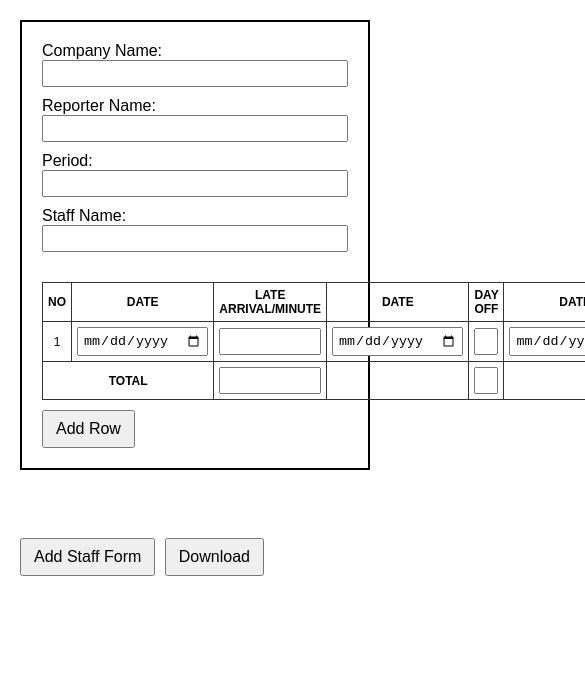
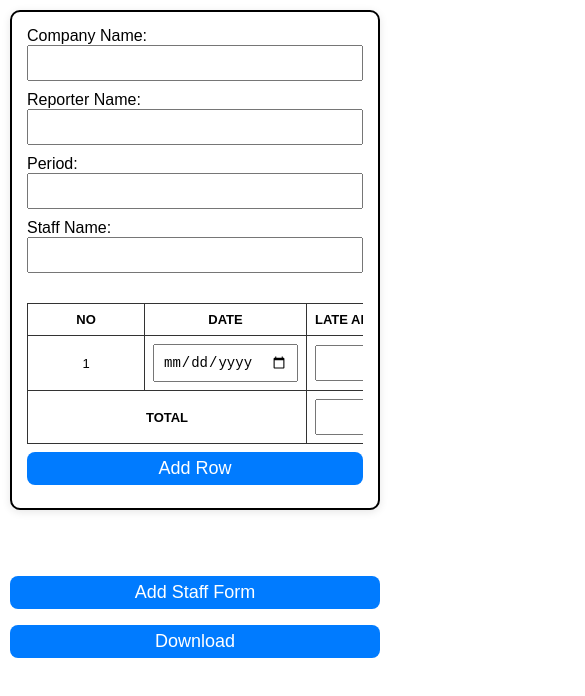
Before and after one commit to Arif22-A/AttendanceForm, a plain HTML site: page index.html in a window 390 px wide. Shown: the top 696 px of the page, 585 px wide, since content can reach past the window. Drawn offline with Linux system fonts and the light colour scheme.

Commit message:
Update index.html

```diff
--- a/index.html
+++ b/index.html
@@ -9,8 +9,13 @@
       font-family: Arial, sans-serif;
       margin: 20px;
     }
+    .table-responsive {
+      width: 100%;
+      overflow-x: auto;
+    }
     table {
       width: 100%;
+      min-width: 800px; /* supaya table gak mepet pas scroll */
       border-collapse: collapse;
     }
     th, td {
@@ -37,17 +42,81 @@
       cursor: pointer;
       margin-right: 5px;
     }
-    @media (max-width: 600px) {
-      th, td {
-        font-size: 12px;
-        padding: 5px;
-      }
-    }
     .staff-form {
       margin-bottom: 40px;
       border: 2px solid #000;
       padding: 20px;
     }
+
+    @media (max-width: 600px) {
+      body {
+        margin: 10px;
+      }
+      th, td {
+        font-size: 12px;
+        padding: 5px;
+      }
+      button {
+        font-size: 14px;
+        padding: 6px 10px;
+      }
+    }
+
+    /* TAMBAHAN BARU UNTUK MOBILE VIEW */
+  @media (max-width: 768px) {
+    body {
+      margin: 10px;
+    }
+
+    .form-section {
+      width: 100%;
+      max-width: 100%;
+    }
+
+    .staff-form {
+      padding: 15px;
+      border-radius: 10px;
+      box-shadow: 0 2px 8px rgba(0,0,0,0.1);
+    }
+
+    table {
+      display: block;
+      width: 100%;
+      overflow-x: auto;
+      white-space: nowrap;
+      border: none;
+    }
+
+    th, td {
+      font-size: 13px;
+      padding: 8px;
+      min-width: 100px; /* Supaya kolom gak mepet */
+    }
+
+    input[type="text"], input[type="number"], input[type="date"] {
+      font-size: 14px;
+      padding: 8px;
+    }
+
+    button {
+      width: 100%;
+      margin: 8px 0;
+      font-size: 18px;
+    }
+  }
+
+  /* Style tambahan umum biar enak */
+  button {
+    background-color: #007BFF;
+    color: white;
+    border: none;
+    border-radius: 8px;
+  }
+
+  button:hover {
+    background-color: #0056b3;
+  }
+
   </style>
 </head>
 <body>
@@ -62,6 +131,7 @@
     <label>Staff Name: <input type="text" class="staffName"></label>
   </div>
 
+  <div class="table-responsive">
     <table class="attendanceTable">
       <thead>
         <tr>
@@ -108,6 +178,7 @@
         </tr>
       </tfoot>
     </table>
+  </div>
 
   <button onclick="addRow(this)">Add Row</button>
 
@@ -135,21 +206,11 @@ function updateTotals(element) {
   let overtime = 0;
   let cashbon = 0;
 
-  lateArrivalInputs.forEach(input => {
-    lateArrival += Number(input.value) || 0;
-  });
-  dayOffInputs.forEach(input => {
-    dayOff += Number(input.value) || 0;
-  });
-  leaveInputs.forEach(input => {
-    leave += Number(input.value) || 0;
-  });
-  overtimeInputs.forEach(input => {
-    overtime += Number(input.value) || 0;
-  });
-  cashbonInputs.forEach(input => {
-    cashbon += Number(input.value) || 0;
-  });
+  lateArrivalInputs.forEach(input => { lateArrival += Number(input.value) || 0; });
+  dayOffInputs.forEach(input => { dayOff += Number(input.value) || 0; });
+  leaveInputs.forEach(input => { leave += Number(input.value) || 0; });
+  overtimeInputs.forEach(input => { overtime += Number(input.value) || 0; });
+  cashbonInputs.forEach(input => { cashbon += Number(input.value) || 0; });
 
   form.querySelector('.totalLate').value = lateArrival;
   form.querySelector('.totalDayOff').value = dayOff;
@@ -159,7 +220,7 @@ function updateTotals(element) {
 }
 
 function addRow(button) {
-  const table = button.previousElementSibling;
+  const table = button.previousElementSibling.querySelector('table');
   const tbody = table.querySelector('tbody');
   const newRow = tbody.insertRow();
   const rowCount = tbody.rows.length;
@@ -192,6 +253,7 @@ function addForm() {
       <label>Staff Name: <input type="text" class="staffName"></label>
     </div>
 
+    <div class="table-responsive">
       <table class="attendanceTable">
         <thead>
           <tr>
@@ -238,6 +300,7 @@ function addForm() {
           </tr>
         </tfoot>
       </table>
+    </div>
 
     <button onclick="addRow(this)">Add Row</button>
   `;
```
Lines whose indentation alone changed are shown as unchanged.
